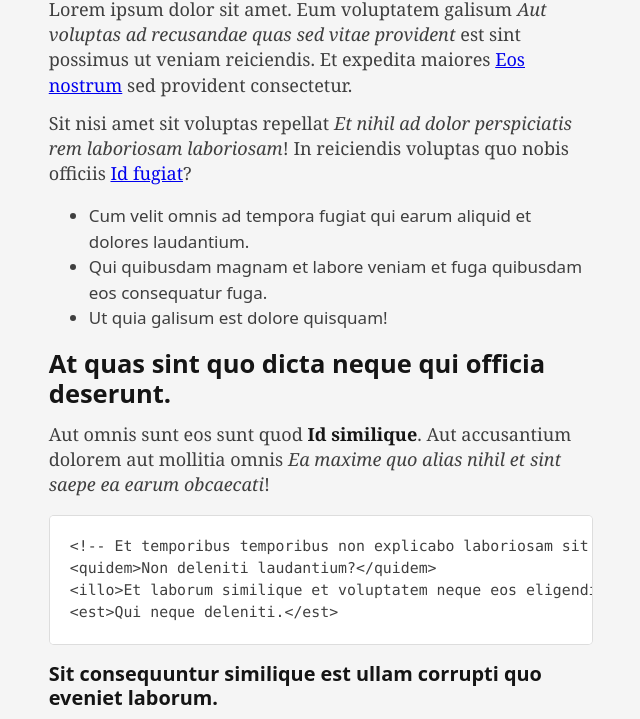
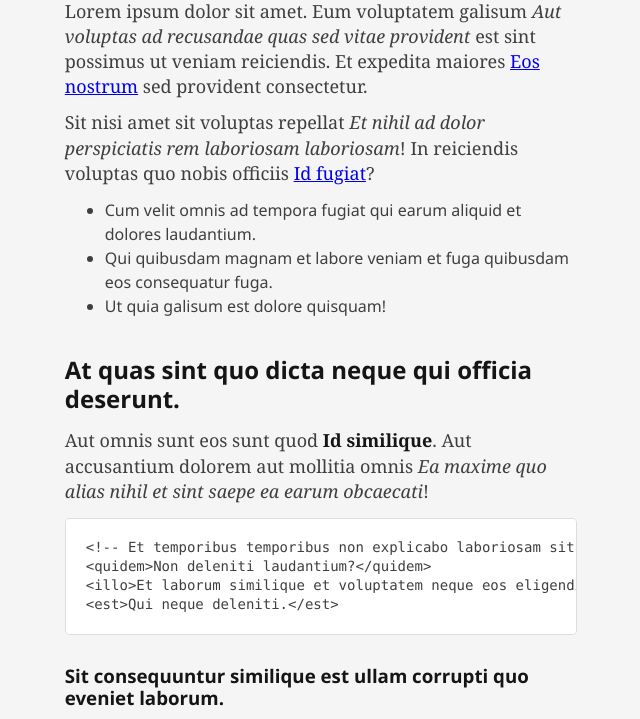
Before and after one commit to simonward87/css-reset, a plain HTML site: page index.html in a window 1280 px wide. Shown: the part 129-848 px from the top of the page, without its empty margins (319-959 px from the left). Drawn offline with Linux system fonts and the light colour scheme.

```diff
--- a/reset.css
+++ b/reset.css
@@ -38,6 +38,7 @@ body {
   font-family: system-ui, sans-serif;
   font-weight: normal;
   overflow-wrap: break-word;
+  text-rendering: geometricPrecision;
 }
 
 h1,
@@ -51,7 +52,7 @@ h6 {
 
 p {
   line-height: 1.5;
-  margin-block: 0.7em;
+  /* margin-block: 0.7em; */
 }
 
 li {
@@ -71,12 +72,6 @@ code {
   font-weight: normal;
 }
 
-@media screen and (min-width: 600px) {
-  html {
-    font-size: 1.0625rem;
-  }
-}
-
 /* Remove all animations, transitions and smooth scroll for people */
 /* that prefer not to see them */
 @media (prefers-reduced-motion: reduce) {
--- a/style.css
+++ b/style.css
@@ -56,9 +56,15 @@ h6 {
 
 p {
   font-family: Charter, "Bitstream Charter", "Sitka Text", Cambria, serif;
-  font-size: 1.0625rem;
+  /* 16-18px, 280-600px boundaries */
+  font-size: clamp(1rem, 0.65vi + 0.89rem, 1.125rem);
   font-weight: normal;
   line-height: 1.4;
+  margin-block: var(--txt-spc-2);
+}
+
+ul {
+  margin-block: var(--txt-spc-2);
 }
 
 code {
@@ -72,6 +78,7 @@ pre {
   background-color: var(--clr-bg-0);
   border-radius: var(--spc-1);
   border: 1px solid #00000022;
+  margin-block: var(--txt-spc-3);
   padding: var(--spc-3);
 }
 
@@ -102,6 +109,15 @@ main .container > :last-child {
   margin-bottom: -0.25em;
 }
 
+main h1,
+main h2,
+main h3,
+main h4,
+main h5,
+main h6 {
+  margin-block: var(--txt-spc-4) var(--txt-spc-2);
+}
+
 @media (prefers-color-scheme: dark) {
   :root {
     color-scheme: only dark;
@@ -116,15 +132,4 @@ main .container > :last-child {
     --clr-bg-1: #282828;
     --clr-bg-2: #323232;
   }
-
-  body {
-    -moz-osx-font-smoothing: grayscale;
-    -webkit-font-smoothing: antialiased;
-  }
 }
-
-@media screen and (min-width: 600px) and (orientation: landscape) {
-  html {
-    font-size: 1.0625rem;
-  }
-}
```
